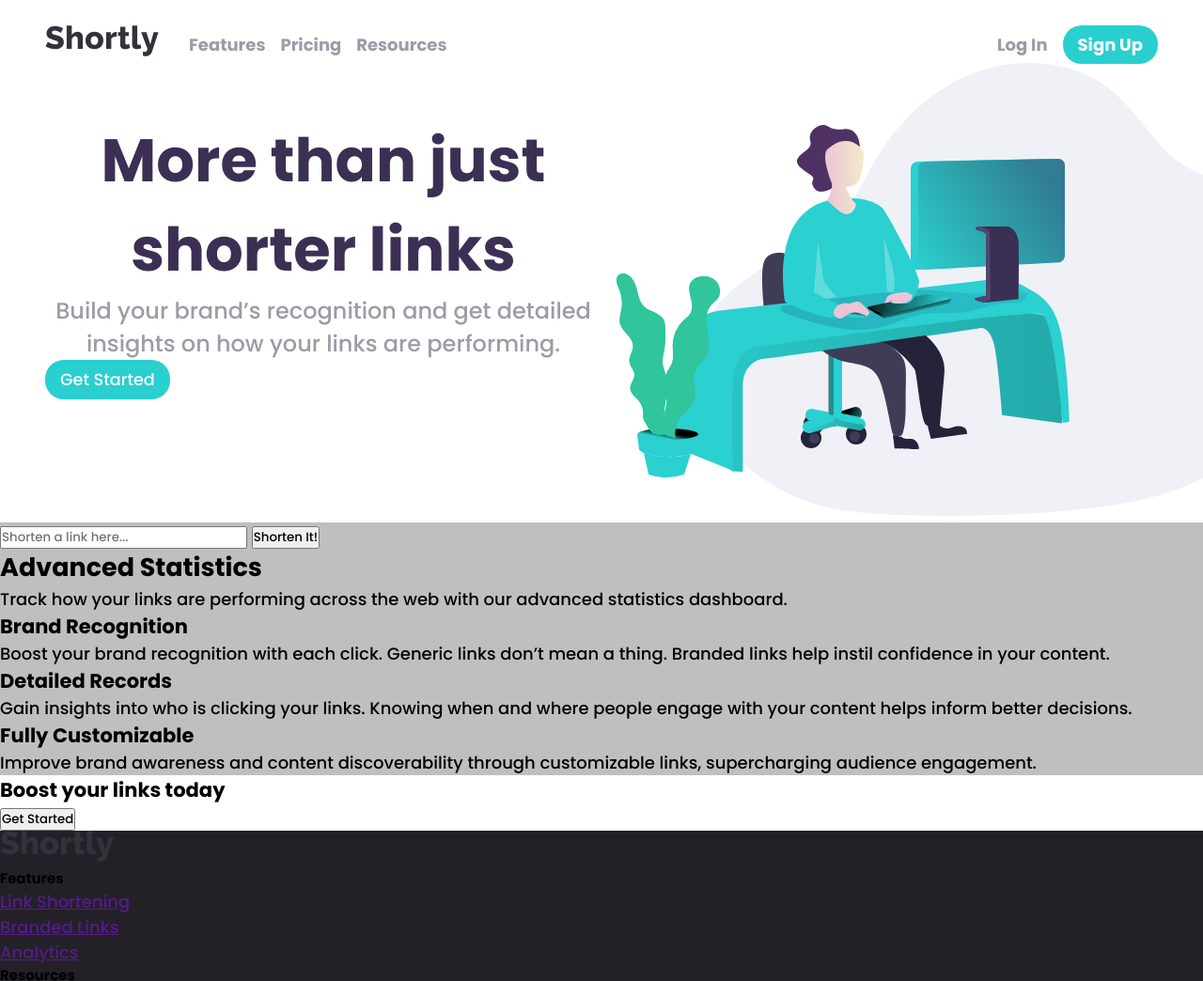
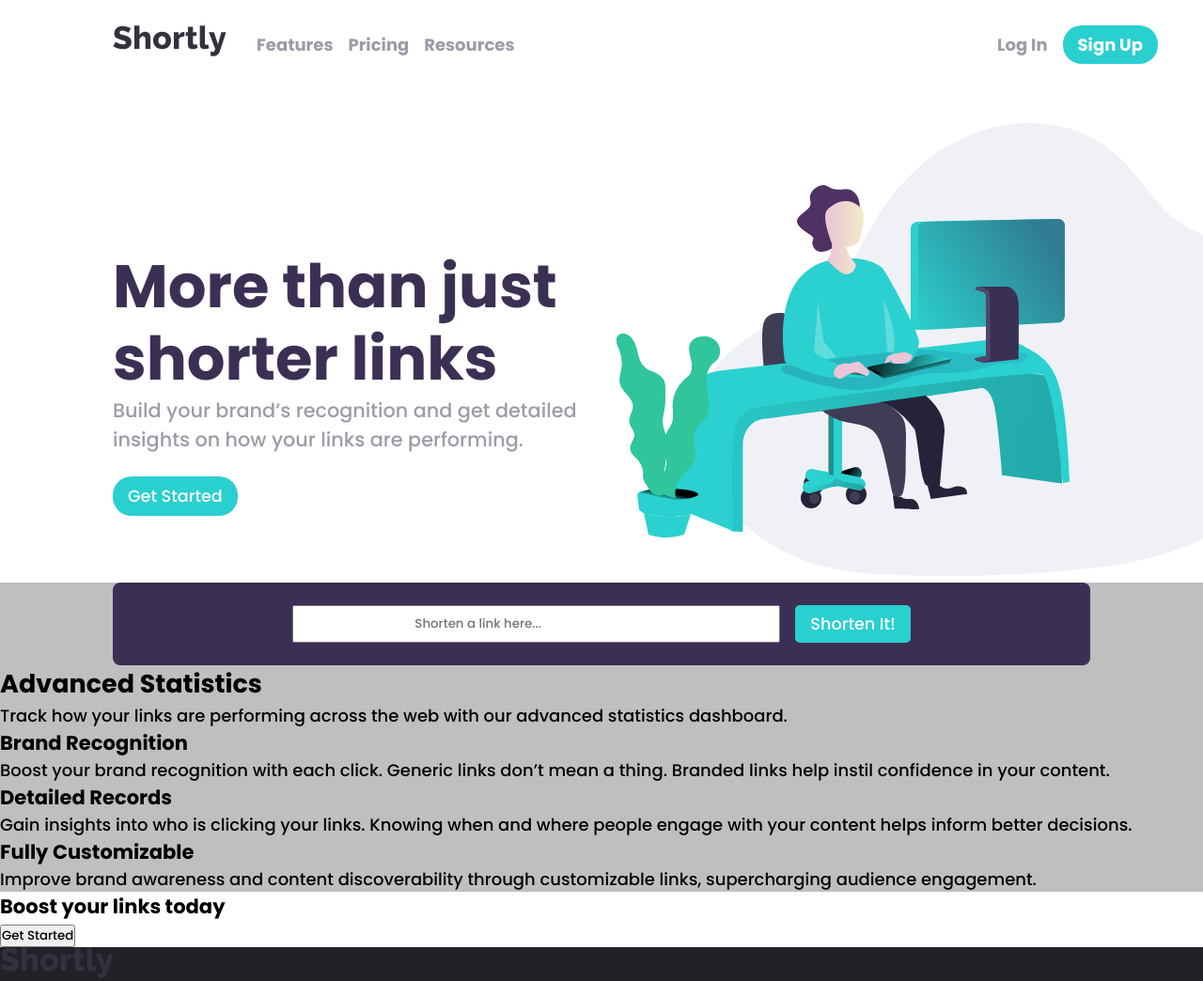
Before and after one commit to Mangostar1/PortFolio, a plain HTML site: page url-shortening-api-master/index-url.html in a window 1280 px wide. Shown: the top 1044 px of the page at 94% size. Drawn offline with Linux system fonts and the light colour scheme.

Commit message:
Se avanza en maquetacion

```diff
--- a/url-shortening-api-master/css/index.sass
+++ b/url-shortening-api-master/css/index.sass
@@ -21,7 +21,7 @@ body
 header
     display: flex
     justify-content: space-between
-    margin: 1.5em 3rem 0 3rem
+    margin: 1.5em 3rem 0 7.5rem
     .first-content
         display: flex
         gap: 2rem
@@ -49,19 +49,22 @@ header
     display: grid
     grid-template-columns: repeat(2, 1fr)
     grid-template-rows: 1fr
+    .first-text
+        margin-top: 9rem
     h1
         font-size: 4rem
         font-weight: bold
-        text-align: center
+        line-height: 1.2
+        text-align: left
         color: $primary-2
-        margin: 3.5rem 0 0 3rem
+        margin: 3.5rem 0 0 7.5rem
     p
-        font-size: 1.5rem
-        text-align: center
+        font-size: 1.3rem
+        text-align: left
         color: $neutral-GrayishV
-        margin: 0 0 0 3rem
+        margin: 0 0 0 7.5rem
     button
-        margin: 0 0 0 3rem
+        margin: 1.5rem 0 0 7.5rem
         background-color: $primary-1
         color: $white
         padding: 0.5rem 1rem
@@ -75,10 +78,30 @@ header
         overflow: hidden
         .img-content
             padding-left: 1rem
-            padding-top: 0rem
+            padding-top: 4rem
 
 .middle-content
     background-color: $neutral-Gray
+    .middle-form
+        display: flex
+        justify-content: center
+        background-color: $primary-2
+        margin: 0 7.5rem 0 7.5rem
+        padding: 1.5rem 3rem 1.5rem 3rem
+        border-radius: 8px
+        .middle-form-text
+            padding: .5rem 8rem
+        .middle-form-button
+            background-color: $primary-1
+            color: $white
+            padding: 0.4rem 1rem
+            margin-left: 1rem
+            border-radius: 5px
+            border: none
+            font-size: 1.1rem
+            &:hover
+                background-color: $primary-2
+                cursor: pointer
 
 .ft-section
     background-color: $primary-2
--- a/url-shortening-api-master/index-url.html
+++ b/url-shortening-api-master/index-url.html
@@ -35,7 +35,7 @@
   </header>
   <main>
     <section class="first-content">
-      <div>
+      <div class="first-text">
         <h1>More than just shorter links</h1>
         <p>
           Build your brand’s recognition and get detailed insights
@@ -50,9 +50,9 @@
     </section>
 
     <section class="middle-content">
-      <form>
-        <input type="text" name="link-short" id="link-short" placeholder="Shorten a link here...">
-        <input type="button" value="Shorten It!">
+      <form class="middle-form">
+        <input class="middle-form-text" type="text" name="link-short" id="link-short" placeholder="Shorten a link here...">
+        <input class="middle-form-button" type="button" value="Shorten It!">
       </form>
       <h2>Advanced Statistics</h2>
 
```
Also changed, not shown: url-shortening-api-master/css/index.css, 1 other file.
